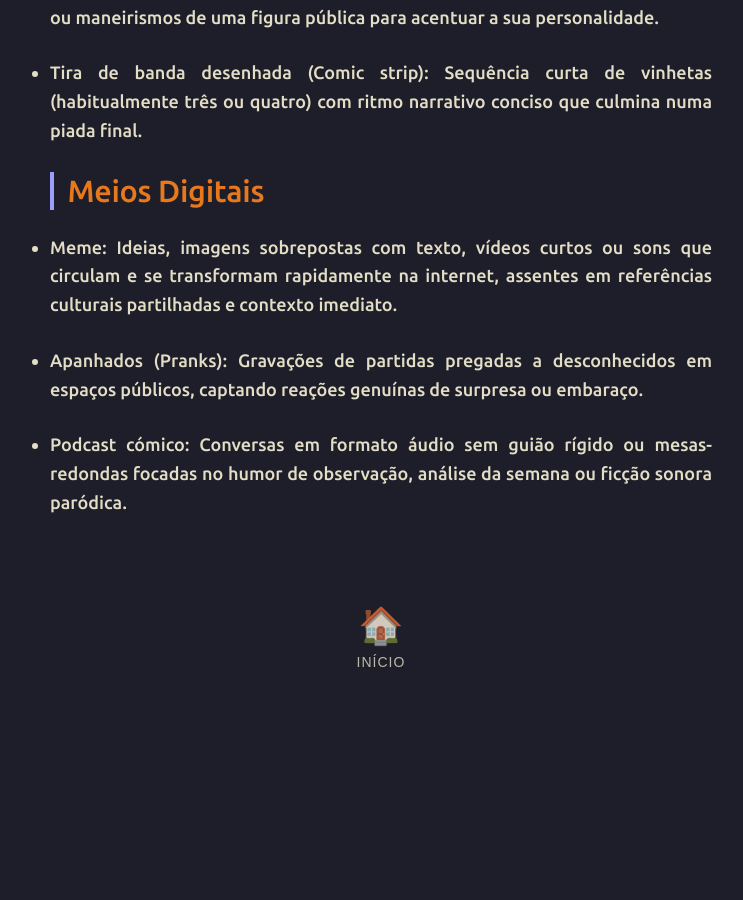
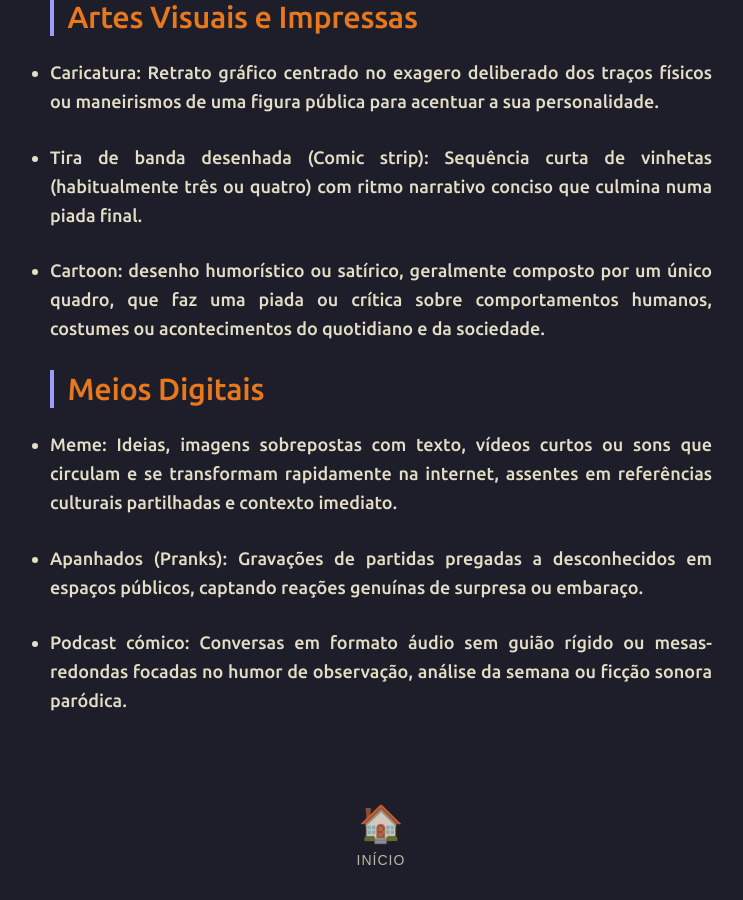
Before and after one commit to joaquim-capitao/joaquim-capitao.github.io, a Jekyll site: the page built from humor/index.md, in a window 1280 px wide and 900 px high, scrolled down 1840 px. Shown: the whole window, without its empty margins (259-1002 px from the left). Built offline with Jekyll 4.4.1, drawn with Linux system fonts in a browser that asks for light colours; our own code applies the rules of GitHub Pages for plain Markdown files; before the commit the page ends 2571 px from its top, so only the background shows below that; some of the changed text lies outside the part shown.

Commit message:
Update index.md

```diff
--- a/humor/index.md
+++ b/humor/index.md
@@ -5,6 +5,8 @@
 ## Palco e Espetáculo Vivo
 
  * Stand-up comedy: Um humorista a solo, em palco, dirigindo-se diretamente ao público através de monólogos estruturados em premissas, observações quotidianas e punchlines (remates cómicos).
+
+ * Sketch: É uma cena cómica de curta duração (habitualmente entre 1 e 10 minutos), com poucos atores e um desfecho rápido ou surpreendente.
 
  * Improviso (Improv): Cenas criadas no momento sem guião prévio, frequentemente a partir de sugestões dadas pela assistência ou através de jogos de representação rápida.
 
@@ -40,6 +42,8 @@
 
  * Tira de banda desenhada (Comic strip): Sequência curta de vinhetas (habitualmente três ou quatro) com ritmo narrativo conciso que culmina numa piada final.
 
+ *  Cartoon: desenho humorístico ou satírico, geralmente composto por um único quadro, que faz uma piada ou crítica sobre comportamentos humanos, costumes ou acontecimentos do quotidiano e da sociedade.
+
 
 ## Meios Digitais
 
```
